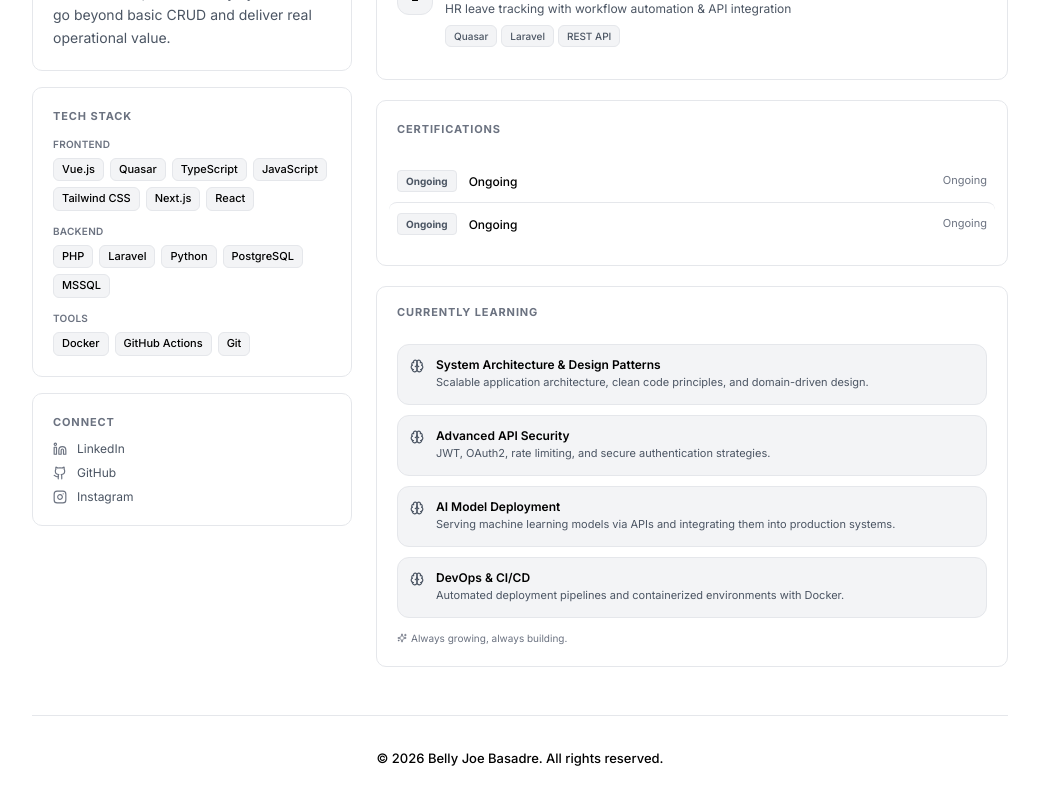
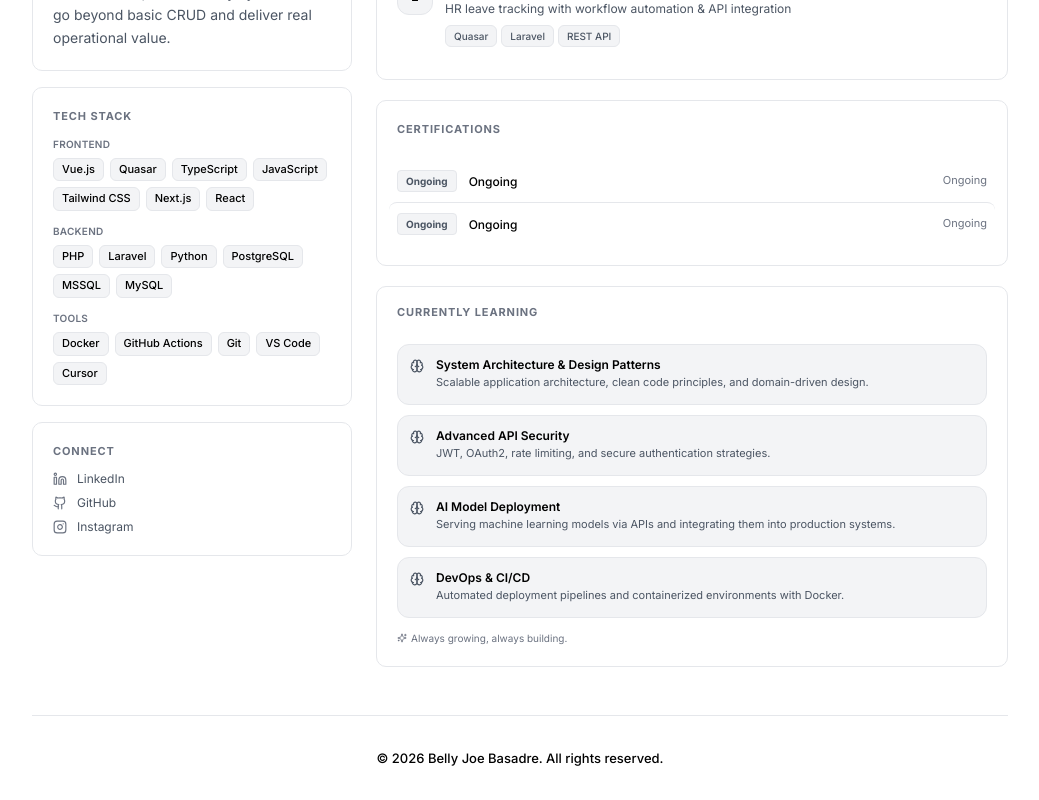
Before and after one commit to bJOE2001/Portfolio, a Next.js app: page / in a window 1280 px wide. Shown: the part 797-1597 px from the top of the page, without its empty margins (120-1159 px from the left). Built offline with nearby package versions, Linux system fonts and the light colour scheme.

Commit message:
feat: update tech stack in portfolio
Added MySQL to the Backend technologies and included VS Code and Cursor in the Tools section of the portfolio data.

```diff
--- a/data/portfolio.ts
+++ b/data/portfolio.ts
@@ -27,8 +27,8 @@ export const profile = {
 
 export const techStack = {
   Frontend: ["Vue.js", "Quasar", "TypeScript", "JavaScript", "Tailwind CSS", "Next.js", "React"],
-  Backend: ["PHP", "Laravel", "Python", "PostgreSQL", "MSSQL"],
-  Tools: ["Docker", "GitHub Actions", "Git"],
+  Backend: ["PHP", "Laravel", "Python", "PostgreSQL", "MSSQL", "MySQL"],
+  Tools: ["Docker", "GitHub Actions", "Git", "VS Code", "Cursor"],
 };
 
 export const experience = [
```
